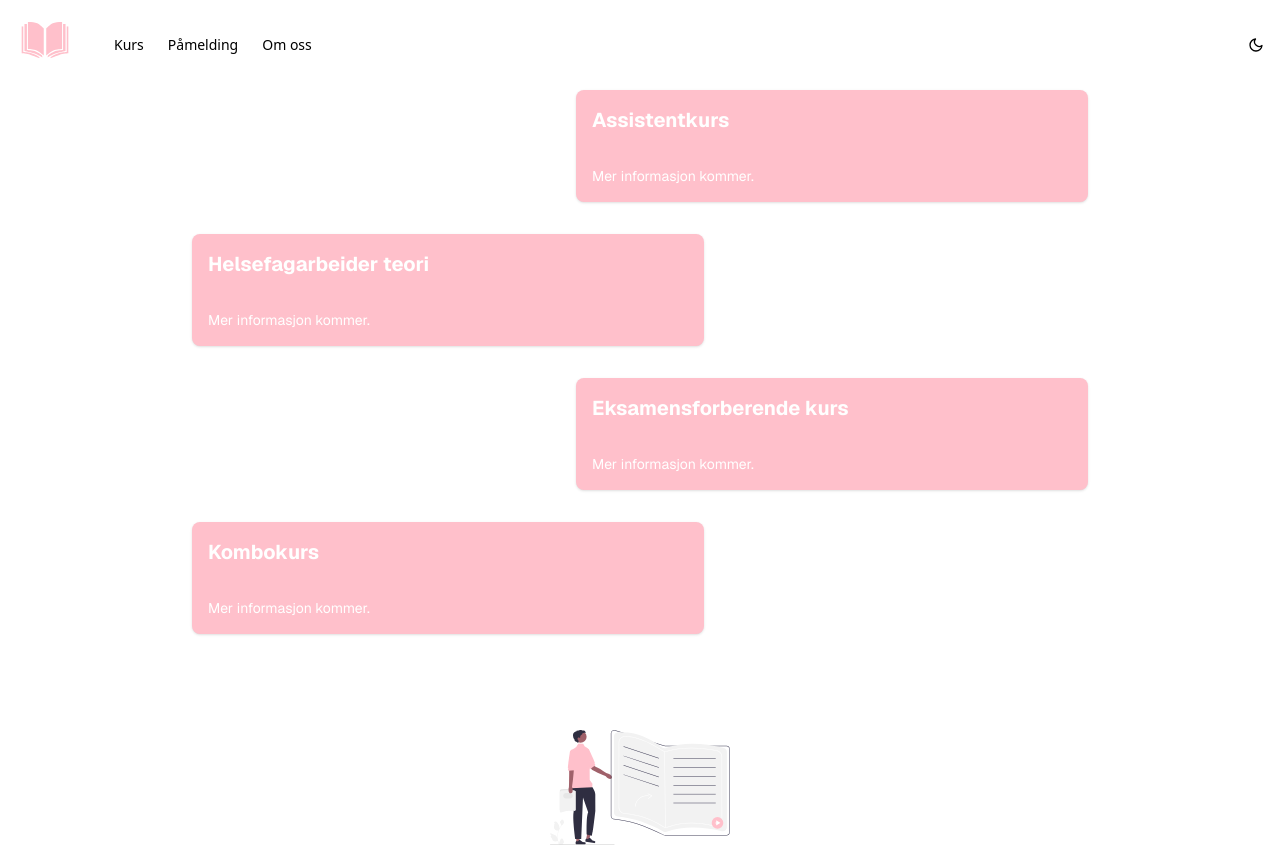
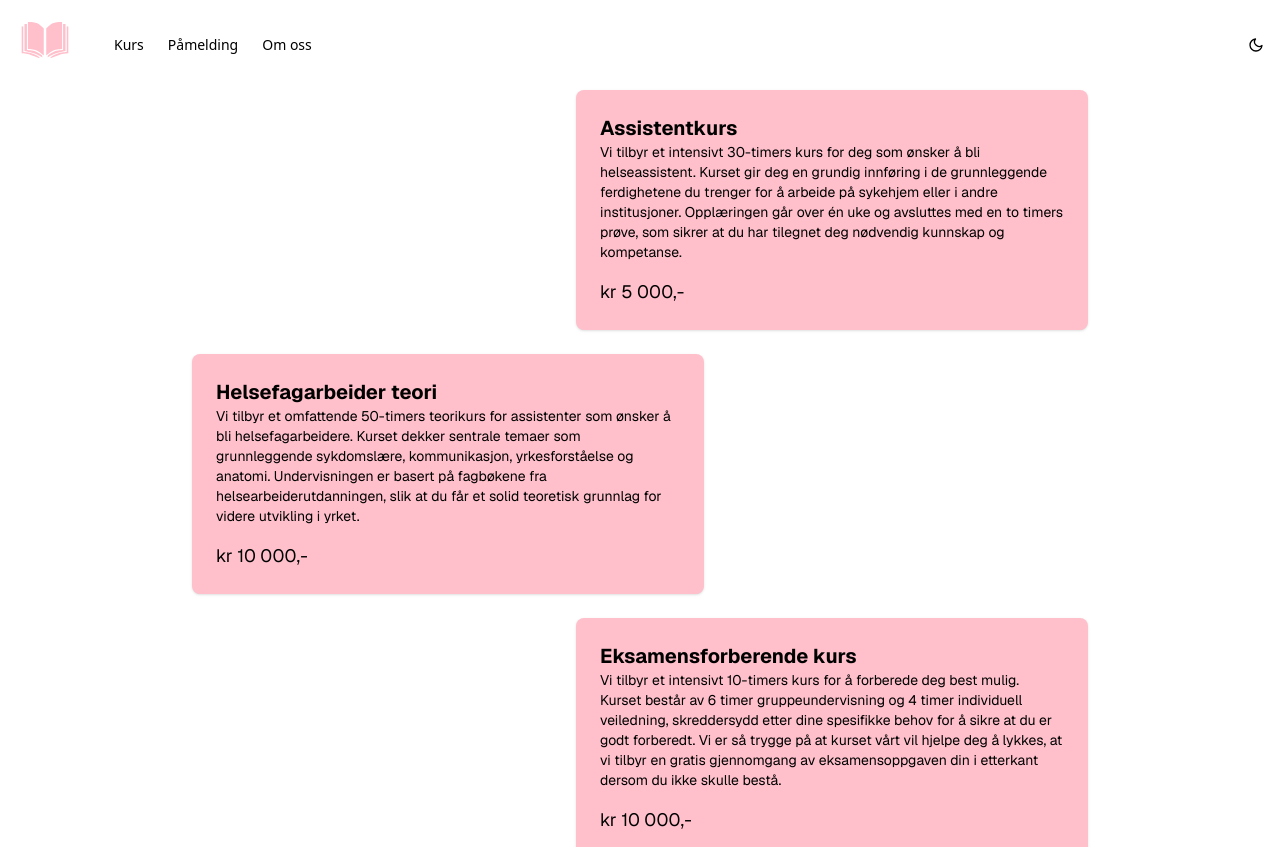
Before and after one commit to andreasgarvik/bisale, a Next.js app: page /kurs in a window 1280 px wide. Shown: the top 847 px of the page. Built offline with nearby package versions, Linux system fonts and the light colour scheme.

Commit message:
lagt til kurs info

```diff
--- a/src/app/components/CourseCard.tsx
+++ b/src/app/components/CourseCard.tsx
@@ -1,13 +1,15 @@
-const CourseCard = ({ title, description, alignRight }: { title: string; description: string; alignRight: boolean }) => (
-  <div className={`flex ${alignRight ? "justify-end" : "justify-start"} mb-8`}>
-    <div
-      className="bg-[#FFC0CB] text-white w-full max-w-lg h-28 p-4 rounded-lg shadow transition-all duration-300 ease-in-out flex flex-col justify-between hover:h-40" // Vekst ved hover
-    >
-      <span className="text-xl font-bold">{title}</span>
-      <p className="text-sm transition-opacity duration-300 ease-in-out opacity-0 hover:opacity-100">Under planlegging...</p>
-      <p className="text-sm transition-opacity duration-300 ease-in-out">{description}</p>
+const CourseCard = ({ title, description, price, alignRight }: { title: string; description: string; price: string; alignRight: boolean }) => {
+  return (
+    <div className={`flex ${alignRight ? "justify-end" : "justify-start"} mb-6`}>
+      <div
+        className="bg-[#FFC0CB] text-black w-full max-w-lg p-6 rounded-lg shadow flex flex-col justify-between"
+      >
+        <span className="text-xl font-bold">{title}</span>
+        <p className="text-sm">{description}</p>
+        <p className="text-lg pt-4">{price}</p>
+      </div>
     </div>
-  </div>
-);
+  );
+};
 
 export default CourseCard;
--- a/src/app/delta/page.tsx
+++ b/src/app/delta/page.tsx
@@ -4,18 +4,16 @@ export default function Courses() {
   return (
     <main className="flex flex-col min-h-screen items-center md:gap-64 gap-16 font-[family-name:var(--font-geist-sans)]">
       <div className="grid md:grid-cols-2 grid-cols-1 gap-8">
-        <a href="https://forms.gle/8oNQvKfqAbYicbiN9" className="bg-[#FFC0CB] text-white p-8 rounded-lg shadow hover:shadow-lg transition transform hover:scale-105">
-          Assistentkurs
-        </a>
-        <a href="https://forms.gle/qAXoNgNLnvz8kKdM6" className="bg-[#FFC0CB] text-white p-8 rounded-lg shadow hover:shadow-lg transition transform hover:scale-105">
-          Helsefagarbeider teori
-        </a>
-        <a href="https://forms.gle/TsTP2Pc2uZAA5q3u6" className="bg-[#FFC0CB] text-white p-8 rounded-lg shadow hover:shadow-lg transition transform hover:scale-105">
-          Eksamensforberende kurs
-        </a>
-        <a href="https://forms.gle/ME6vDKD7QGgJ6AVJ8" className="bg-[#FFC0CB] text-white p-8 rounded-lg shadow hover:shadow-lg transition transform hover:scale-105">
-          Kombokurs
-        </a>
+        {[
+          { href: "https://forms.gle/8oNQvKfqAbYicbiN9", label: "Assistentkurs" },
+          { href: "https://forms.gle/qAXoNgNLnvz8kKdM6", label: "Helsefagarbeider teori" },
+          { href: "https://forms.gle/TsTP2Pc2uZAA5q3u6", label: "Eksamensforberende kurs" },
+          { href: "https://forms.gle/ME6vDKD7QGgJ6AVJ8", label: "Kombokurs" },
+        ].map(({ href, label }) => (
+          <a key={href} href={href} className="bg-[#FFC0CB] text-black p-8 rounded-lg shadow hover:shadow-lg transition transform hover:scale-105">
+            {label}
+          </a>
+        ))}
       </div>
       <div className="flex flex-col items-center">
         <Image
--- a/src/app/kurs/page.tsx
+++ b/src/app/kurs/page.tsx
@@ -2,20 +2,19 @@ import Image from "next/image";
 import CourseCard from "../components/CourseCard";
 
 const courses = [
-  { id: 1, title: "Assistentkurs", description: "Mer informasjon kommer." },
-  { id: 2, title: "Helsefagarbeider teori", description: "Mer informasjon kommer." },
-  { id: 3, title: "Eksamensforberende kurs", description: "Mer informasjon kommer." },
-  { id: 4, title: "Kombokurs", description: "Mer informasjon kommer." },
+  { id: 1, title: "Assistentkurs", description: "Vi tilbyr et intensivt 30-timers kurs for deg som ønsker å bli helseassistent. Kurset gir deg en grundig innføring i de grunnleggende ferdighetene du trenger for å arbeide på sykehjem eller i andre institusjoner. Opplæringen går over én uke og avsluttes med en to timers prøve, som sikrer at du har tilegnet deg nødvendig kunnskap og kompetanse.", price: "kr 5 000,-", alignRight: true },
+  { id: 2, title: "Helsefagarbeider teori", description: "Vi tilbyr et omfattende 50-timers teorikurs for assistenter som ønsker å bli helsefagarbeidere. Kurset dekker sentrale temaer som grunnleggende sykdomslære, kommunikasjon, yrkesforståelse og anatomi. Undervisningen er basert på fagbøkene fra helsearbeiderutdanningen, slik at du får et solid teoretisk grunnlag for videre utvikling i yrket.", price: "kr 10 000,-", alignRight: false },
+  { id: 3, title: "Eksamensforberende kurs", description: "Vi tilbyr et intensivt 10-timers kurs for å forberede deg best mulig. Kurset består av 6 timer gruppeundervisning og 4 timer individuell veiledning, skreddersydd etter dine spesifikke behov for å sikre at du er godt forberedt. Vi er så trygge på at kurset vårt vil hjelpe deg å lykkes, at vi tilbyr en gratis gjennomgang av eksamensoppgaven din i etterkant dersom du ikke skulle bestå.", price: "kr 10 000,-", alignRight: true },
+  { id: 4, title: "Kombokurs: Teori + eksamen", description: "Ønsker du både teorikurset og eksamenskurset? Vi tilbyr begge til en redusert pris, slik at du får en grundig forberedelse til både læring og eksamen – til en ekstra gunstig pris!", price: "kr 16 500,-", alignRight: false },
 ];
 
 export default function Courses() {
   return (
     <main className="flex flex-col min-h-screen items-center justify-center gap-16 font-[family-name:var(--font-geist-sans)] px-4 md:px-0"> {/* Legg til padding på siden */}
       <div className="flex flex-col w-full max-w-4xl mx-auto">
-        <CourseCard title={courses[0].title} description={courses[0].description} alignRight={true} />
-        <CourseCard title={courses[1].title} description={courses[1].description} alignRight={false} />
-        <CourseCard title={courses[2].title} description={courses[2].description} alignRight={true} />
-        <CourseCard title={courses[3].title} description={courses[3].description} alignRight={false} />
+        {courses.map((course) => (
+          <CourseCard key={course.id} title={course.title} description={course.description} price={course.price} alignRight={course.alignRight} />
+        ))}
       </div>
       <div className="flex flex-col items-center mb-64">
         <Image
--- a/src/app/om-oss/page.tsx
+++ b/src/app/om-oss/page.tsx
@@ -2,12 +2,10 @@ import Image from "next/image";
 
 export default function About() {
   return (
-    <main className="flex flex-col min-h-screen items-center justify-items-center p-16 gap-32 font-[family-name:var(--font-geist-sans)]">
+    <main className="flex flex-col min-h-screen items-center justify-items-center pt-8 gap-24 font-[family-name:var(--font-geist-sans)]">
       <div className="flex flex-col items-center row-start-1">
         <div className="text-center text-lg pb-4">
           BISALE tilbyr kurs og kompetanseheving innenfor helse.
-        </div>
-        <div className="mb-4">
         </div>
       </div >
       <div className="flex flex-col items-center row-start-2">
@@ -19,7 +17,15 @@ export default function About() {
           priority
         />
       </div>
-      <div className="text-center text-sm pb-4">
+      <div className="flex flex-col max-w-2xl w-full items-center row-start-3">
+        <h1 className="text-xl font-bold pb-4">Personvern</h1>
+        <iframe
+          src="https://files.gdprcontrol.no/d86255bb-b2a7-461b-81e9-354d38b8e374.html"
+          title="Personvernerklæring"
+          className="max-w-2xl w-full h-64"
+        />
+      </div>
+      <div className="flex flex-col items-center text-center text-sm row-start-4">
         Kursinnholdet er opphavsrettsbeskyttet – uautorisert filming, kopiering og distribusjon er ikke tillatt.
       </div>
     </main>
```
